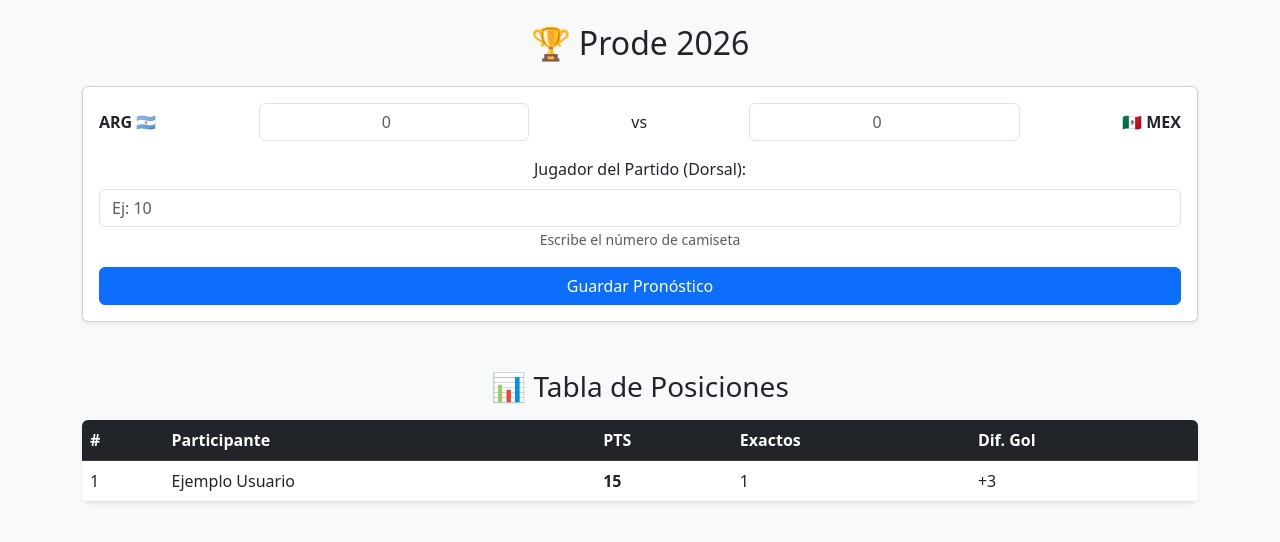
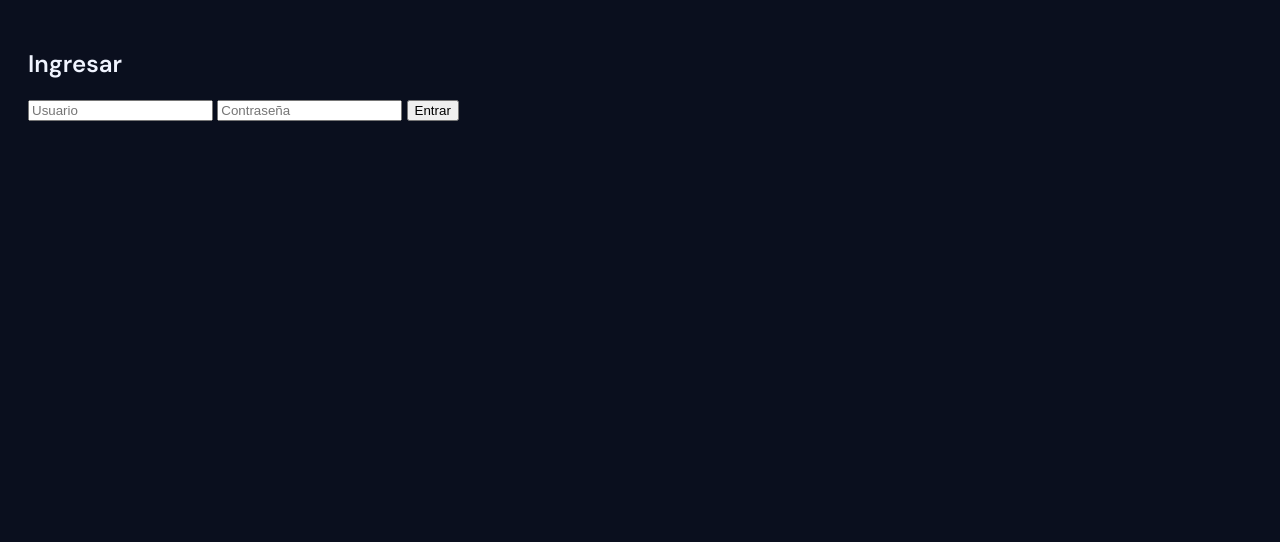
Before and after one commit to duarteramiro/Prode, a Flask app: page / in a window 1280 px wide. Shown: the top 542 px of the page. Run offline with Flask 3, Linux system fonts and the light colour scheme.

Commit message:
Update index.html

```diff
--- a/templates/index.html
+++ b/templates/index.html
@@ -2,58 +2,101 @@
 <html lang="es">
 <head>
     <meta charset="UTF-8">
-    <meta name="viewport" content="width=device-width, initial-scale=1.0">
     <title>Prode Mundial 2026</title>
-    <link rel="stylesheet" href="https://cdn.jsdelivr.net/npm/bootstrap@5.3.0/dist/css/bootstrap.min.css">
+    <link href="https://fonts.googleapis.com/css2?family=Bebas+Neue&family=DM+Sans:wght@400;500;600&display=swap" rel="stylesheet">
+    <style>
+        /* Aquí va el CSS de tu archivo prode-mundial-2026_2.html */
+        :root { --gold: #C9A84C; --bg: #0a0f1e; --text: #f0f4ff; --surface: #1e2d45; --border: rgba(201,168,76,0.2); }
+        body { font-family: 'DM Sans', sans-serif; background: var(--bg); color: var(--text); padding: 20px; }
+        .match-card { background: var(--surface); border: 1px solid var(--border); padding: 15px; border-radius: 12px; margin-bottom: 10px; max-width: 500px; }
+        .pred-input { width: 50px; text-align: center; background: #1a2235; border: 1px solid var(--gold); color: white; border-radius: 4px; padding: 5px; font-family: 'Bebas Neue'; font-size: 20px; }
+        .jersey-input { width: 60px; margin-left: 10px; }
+        .btn-save { background: var(--gold); border: none; padding: 8px 15px; border-radius: 6px; cursor: pointer; font-weight: bold; margin-top: 10px; }
+    </style>
 </head>
-<body class="bg-light">
-    <div class="container py-4">
-        <h2 class="text-center mb-4">🏆 Prode 2026</h2>
+<body>
+    <div id="login-area">
+        <h2>Ingresar</h2>
+        <input type="text" id="user" placeholder="Usuario">
+        <input type="password" id="pass" placeholder="Contraseña">
+        <button onclick="login()">Entrar</button>
+    </div>
 
-        <div class="card shadow-sm mb-3">
-            <div class="card-body text-center">
-                <div class="d-flex justify-content-between align-items-center mb-3">
-                    <strong>ARG 🇦🇷</strong>
-                    <input type="number" class="form-control w-25 text-center" placeholder="0">
-                    <span>vs</span>
-                    <input type="number" class="form-control w-25 text-center" placeholder="0">
-                    <strong>🇲🇽 MEX</strong>
+    <div id="main-content" style="display:none;">
+        <h1 id="welcome"></h1>
+        <div id="matches-container"></div>
+    </div>
+
+    <script>
+        let currentUser = null;
+
+        async function login() {
+            const username = document.getElementById('user').value;
+            const password = document.getElementById('pass').value;
+            const res = await fetch('/api/login', {
+                method: 'POST',
+                headers: {'Content-Type': 'application/json'},
+                body: JSON.stringify({username, password})
+            });
+            const data = await res.json();
+            if (data.id) {
+                currentUser = data;
+                document.getElementById('login-area').style.display = 'none';
+                document.getElementById('main-content').style.display = 'block';
+                document.getElementById('welcome').innerText = `Hola, ${data.name}`;
+                loadMatches();
+            } else { alert(data.error); }
+        }
+
+        async function loadMatches() {
+            const res = await fetch('/api/matches');
+            const matches = await res.json();
+            const container = document.getElementById('matches-container');
+            container.innerHTML = matches.map(m => `
+                <div class="match-card">
+                    <p>${m.phase} - ${new Date(m.date).toLocaleString()}</p>
+                    <div style="display:flex; align-items:center; gap:10px;">
+                        <span>${m.home}</span>
+                        <input type="number" id="h-${m.id}" class="pred-input">
+                        <span>vs</span>
+                        <input type="number" id="a-${m.id}" class="pred-input">
+                        <span>${m.away}</span>
+                    </div>
+                    <div style="margin-top:10px;">
+                        <label>Dorsal Jugador:</label>
+                        <input type="number" id="d-${m.id}" class="pred-input jersey-input" oninput="checkPlayer('${m.id}')">
+                        <span id="pname-${m.id}" style="font-size:12px; color:#C9A84C; margin-left:10px;"></span>
+                    </div>
+                    <button class="btn-save" onclick="savePrediction('${m.id}')">Guardar</button>
                 </div>
+            `).join('');
+        }
 
-                <div class="mb-3">
-                    <label class="form-label">Jugador del Partido (Dorsal):</label>
-                    <input type="number" id="dorsal" class="form-control" placeholder="Ej: 10">
-                    <small class="text-muted">Escribe el número de camiseta</small>
-                </div>
+        async function checkPlayer(id) {
+            const dorsal = document.getElementById(`d-${id}`).value;
+            if(!dorsal) return;
+            const res = await fetch(`/api/player/${dorsal}`);
+            const data = await res.json();
+            document.getElementById(`pname-${id}`).innerText = data.name || "No encontrado";
+        }
 
-                <button class="btn btn-primary w-100">Guardar Pronóstico</button>
-            </div>
-        </div>
-        <div class="mt-5">
-    <h3 class="text-center mb-3">📊 Tabla de Posiciones</h3>
-    <div class="table-responsive shadow-sm bg-white rounded">
-        <table class="table table-hover mb-0">
-            <thead class="table-dark">
-                <tr>
-                    <th>#</th>
-                    <th>Participante</th>
-                    <th>PTS</th>
-                    <th>Exactos</th>
-                    <th>Dif. Gol</th>
-                </tr>
-            </thead>
-            <tbody id="tabla-ranking">
-                <tr>
-                    <td>1</td>
-                    <td>Ejemplo Usuario</td>
-                    <td><strong>15</strong></td>
-                    <td>1</td>
-                    <td>+3</td>
-                </tr>
-            </tbody>
-        </table>
-    </div>
-</div>
-    </div>
+        async function savePrediction(matchId) {
+            const payload = {
+                user_id: currentUser.id,
+                match_id: matchId,
+                home_pred: document.getElementById(`h-${matchId}`).value,
+                away_pred: document.getElementById(`a-${matchId}`).value,
+                dorsal_pred: document.getElementById(`d-${matchId}`).value
+            };
+            const res = await fetch('/api/predict', {
+                method: 'POST',
+                headers: {'Content-Type': 'application/json'},
+                body: JSON.stringify(payload)
+            });
+            const data = await res.json();
+            if (data.success) alert("Guardado con éxito");
+            else alert(data.error);
+        }
+    </script>
 </body>
 </html>
```
